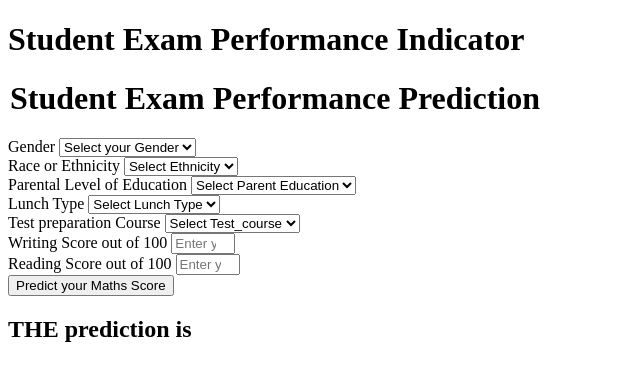
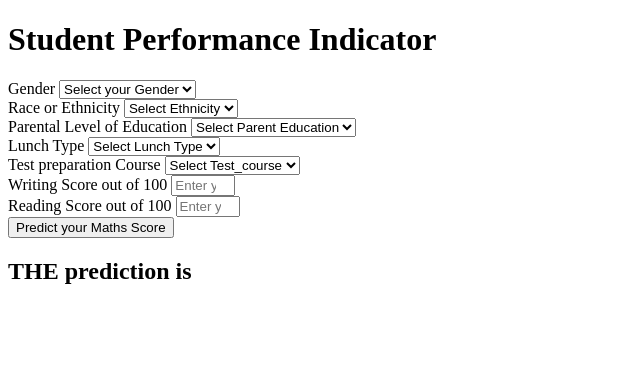
Before and after one commit to MrNobody65/student-performance-indicator, a Flask app: page / in a window 1280 px wide. Shown: the top 381 px of the page, without its empty margins (0-640 px from the left). Run offline with Flask 3, Linux system fonts and the light colour scheme.

Commit message:
change file name

```diff
--- a/templates/index.html
+++ b/templates/index.html
@@ -9,12 +9,8 @@
 
 <body>
     <div class="login">
-        <h1>Student Exam Performance Indicator</h1>
-
+        <h1>Student Performance Indicator</h1>
         <form action="/" method="post">
-            <h1>
-                <legend>Student Exam Performance Prediction</legend>
-            </h1>
             <div class="mb-3">
                 <label class="form-label">Gender</label>
                 <select class="form-control" name="gender" placeholder="Enter you Gender" required>
```
Also changed, not shown: app.py (renamed from application.py).
